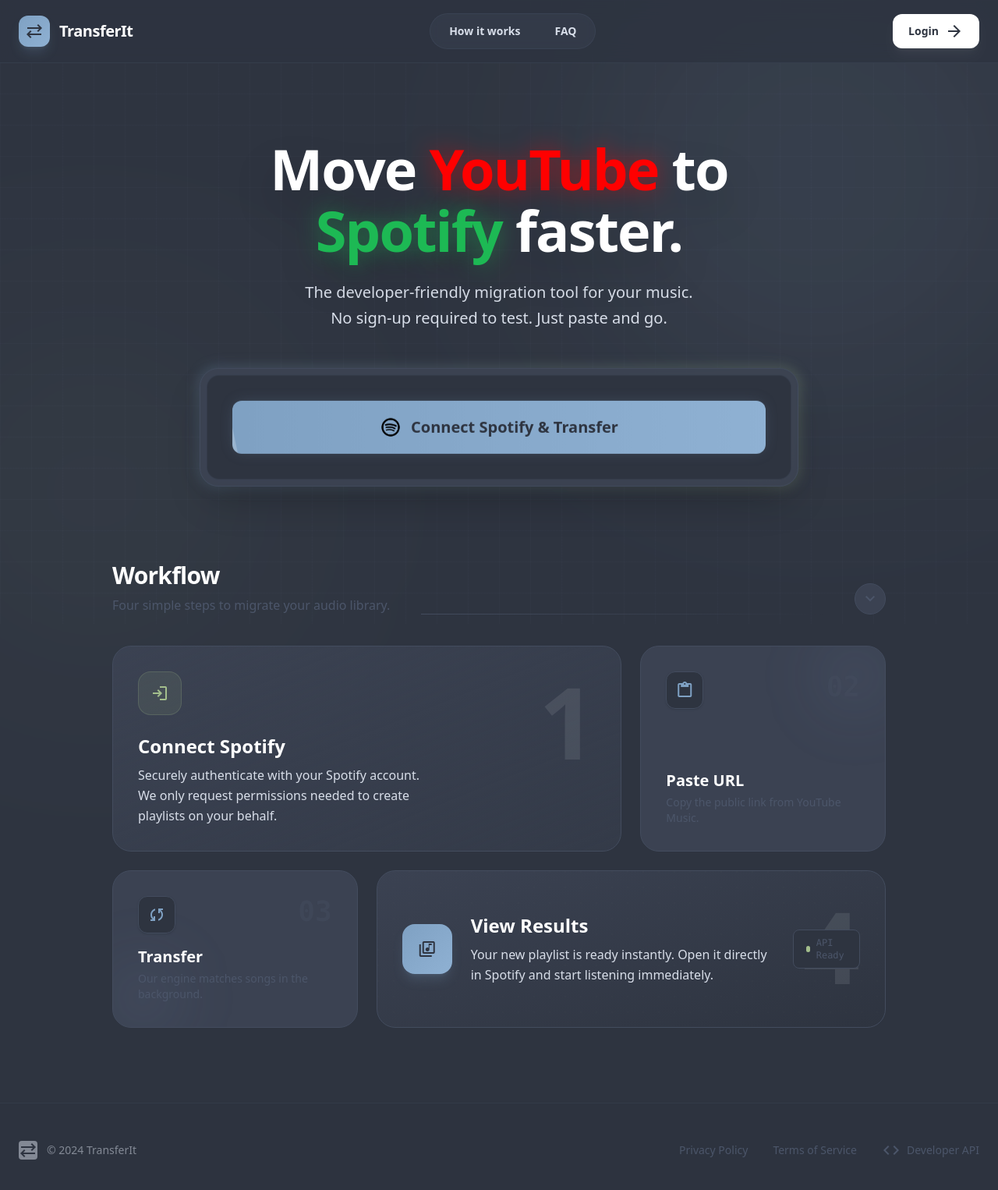
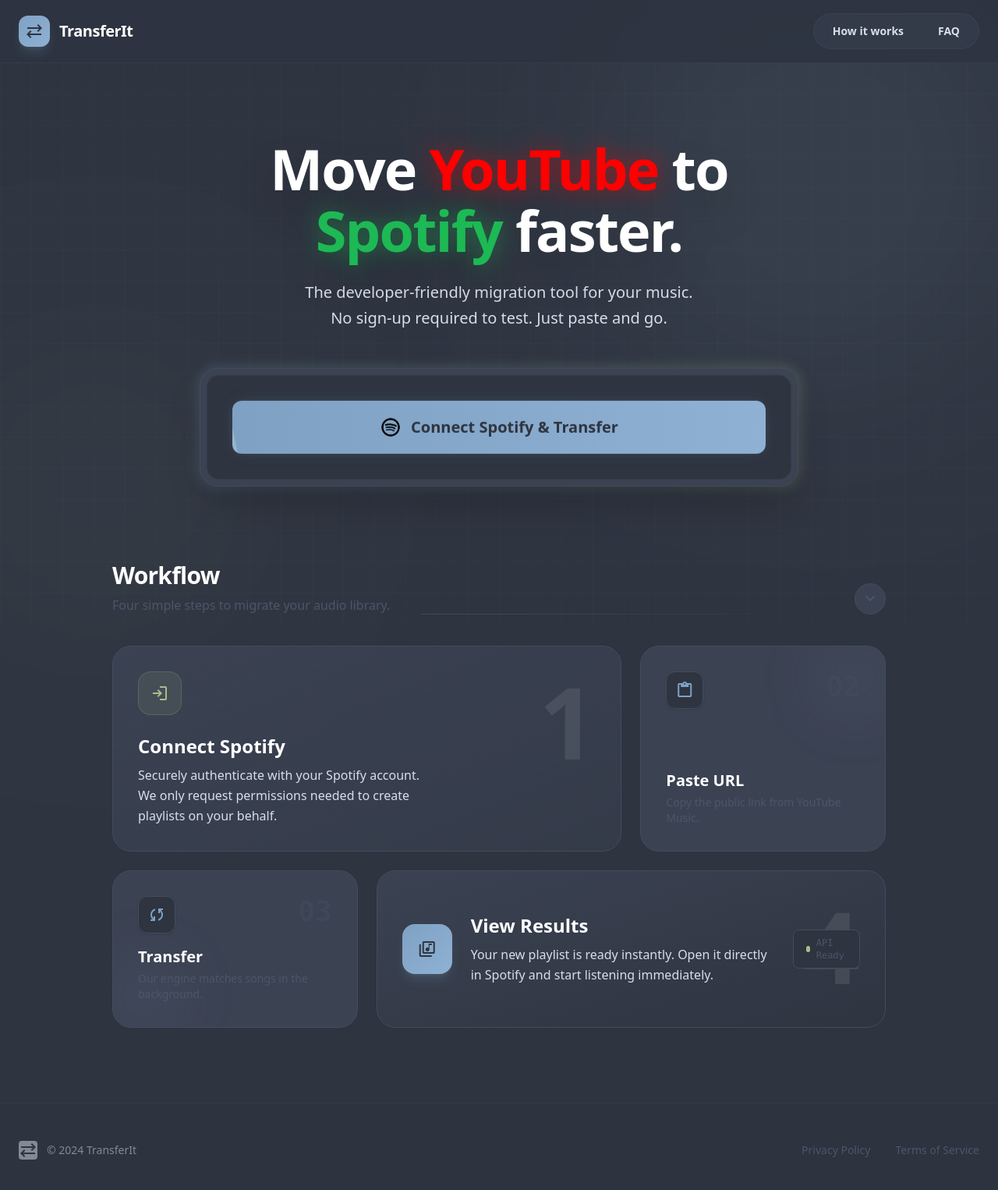
Before and after one commit to nikhilcodes0/TransferIt, a Next.js app: page / in a window 1280 px wide. Shown: the top 1526 px of the page at 78% size. Built offline with nearby package versions, Linux system fonts and the light colour scheme.

Commit message:
Remove login and menu buttons from header, and 'Developer API' and 'Terms of Service' links from footers.

```diff
--- a/app/page.tsx
+++ b/app/page.tsx
@@ -24,18 +24,7 @@
             <a className="px-5 py-2 text-sm font-semibold text-nord-subtext hover:text-white hover:bg-nord-surface-highlight rounded-full transition-all" href="#workflow">How it works</a>
             <a className="px-5 py-2 text-sm font-semibold text-nord-subtext hover:text-white hover:bg-nord-surface-highlight rounded-full transition-all" href="#">FAQ</a>
           </nav>
-          <div className="flex items-center gap-4">
-            <button
-              className="hidden md:flex items-center gap-2 text-sm font-bold text-nord-bg bg-white hover:bg-nord-subtext transition-colors px-5 py-2.5 rounded-xl shadow-lg shadow-white/5"
-              onClick={() => window.location.href = "/api/auth/spotify"}
-            >
-              <span>Login</span>
-              <span className="material-symbols-outlined text-[18px]">arrow_forward</span>
-            </button>
-            <button className="md:hidden text-nord-text p-2 hover:bg-nord-surface rounded-lg transition-colors">
-              <span className="material-symbols-outlined">menu</span>
-            </button>
-          </div>
+
         </div>
       </header>
 
@@ -172,10 +161,6 @@
           <div className="flex flex-wrap justify-center items-center gap-8">
             <a className="text-sm font-medium text-nord-muted hover:text-primary transition-colors" href="#">Privacy Policy</a>
             <a className="text-sm font-medium text-nord-muted hover:text-primary transition-colors" href="#">Terms of Service</a>
-            <a className="text-sm font-medium text-nord-muted hover:text-primary transition-colors flex items-center gap-2 group" href="#">
-              <span className="material-symbols-outlined text-[18px] group-hover:text-accent-green transition-colors">code</span>
-              Developer API
-            </a>
           </div>
         </div>
       </footer>
--- a/components/Footer.tsx
+++ b/components/Footer.tsx
@@ -10,12 +10,7 @@
                     >
                         Privacy Policy
                     </a>
-                    <a
-                        className="text-sm text-nord-muted hover:text-nord-subtext transition-colors"
-                        href="#"
-                    >
-                        Terms of Service
-                    </a>
+
                 </div>
             </div>
         </footer>
```
